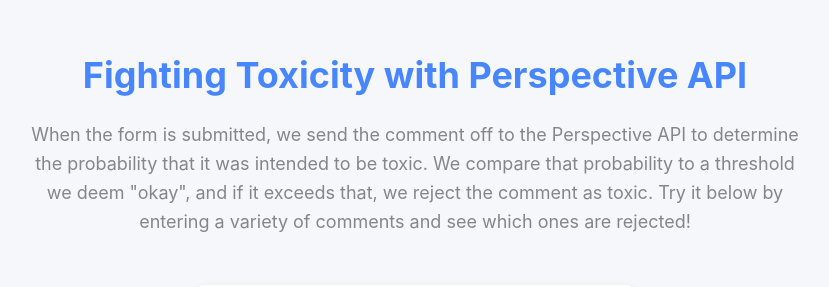
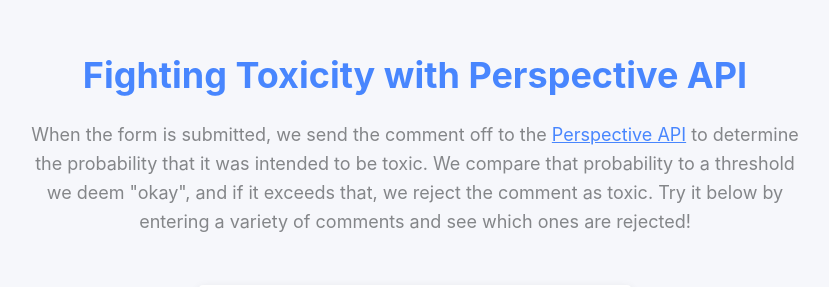
Before and after one commit to tsnolan23/comment-toxicity-filter, a React (Create React App) app: page / in a window 1280 px wide. Shown: the part 165-452 px from the top of the page, without its empty margins (225-1054 px from the left). Built offline with nearby package versions, Linux system fonts and the light colour scheme; no server answers.

Commit message:
feat: add link to perspective api

```diff
--- a/src/components/Intro/Intro.js
+++ b/src/components/Intro/Intro.js
@@ -6,7 +6,15 @@
   <div className="Intro">
     <h1 className="Intro__Title">Fighting Toxicity with Perspective API</h1>
     <p className="Intro__Desc">
-      When the form is submitted, we send the comment off to the Perspective API
+      When the form is submitted, we send the comment off to the{" "}
+      <a
+        href="https://www.perspectiveapi.com"
+        target="_blank"
+        rel="noopener noreferrer"
+        className="Intro__Link"
+      >
+        Perspective API
+      </a>{" "}
       to determine the probability that it was intended to be toxic. We compare
       that probability to a threshold we deem "okay", and if it exceeds that, we
       reject the comment as toxic. Try it below by entering a variety of
--- a/src/components/Intro/style.css
+++ b/src/components/Intro/style.css
@@ -17,3 +17,7 @@
   line-height: 1.8rem;
   padding: 0 16px;
 }
+
+.Intro__Link {
+  color: #4886fe;
+}
```
